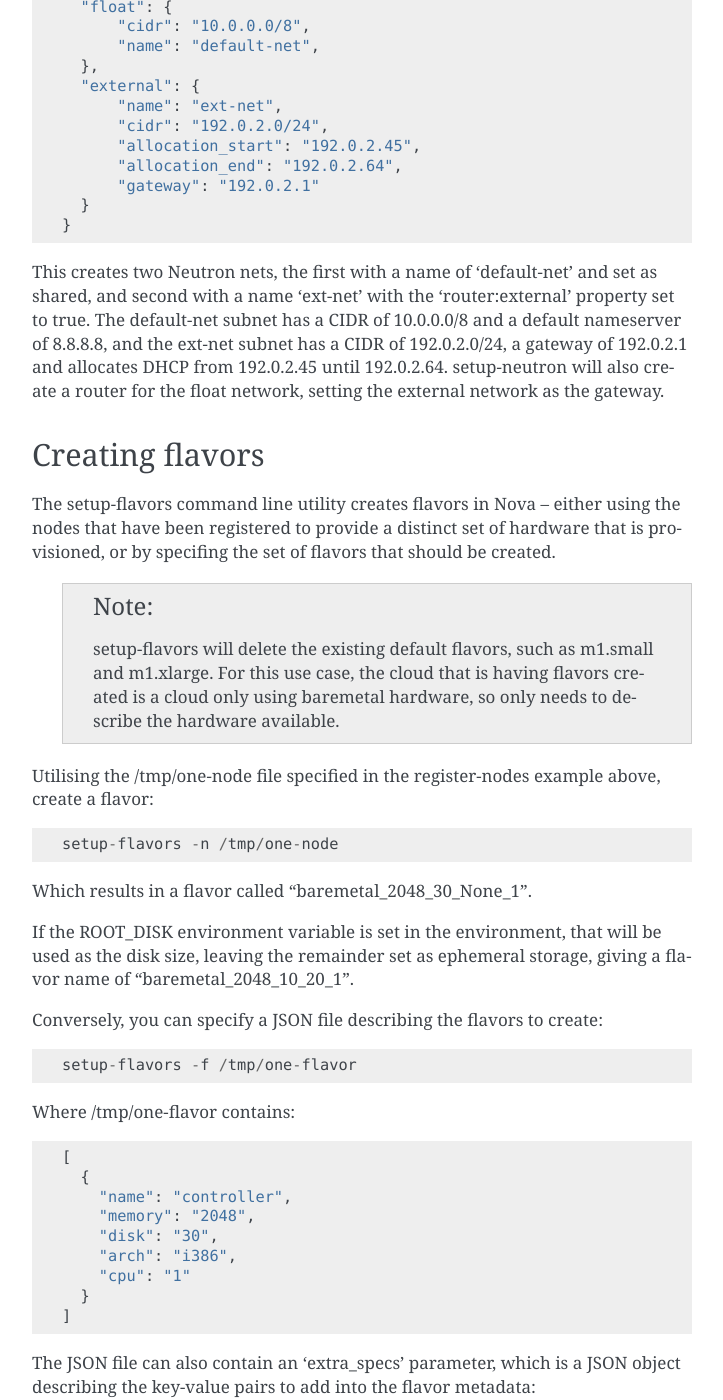
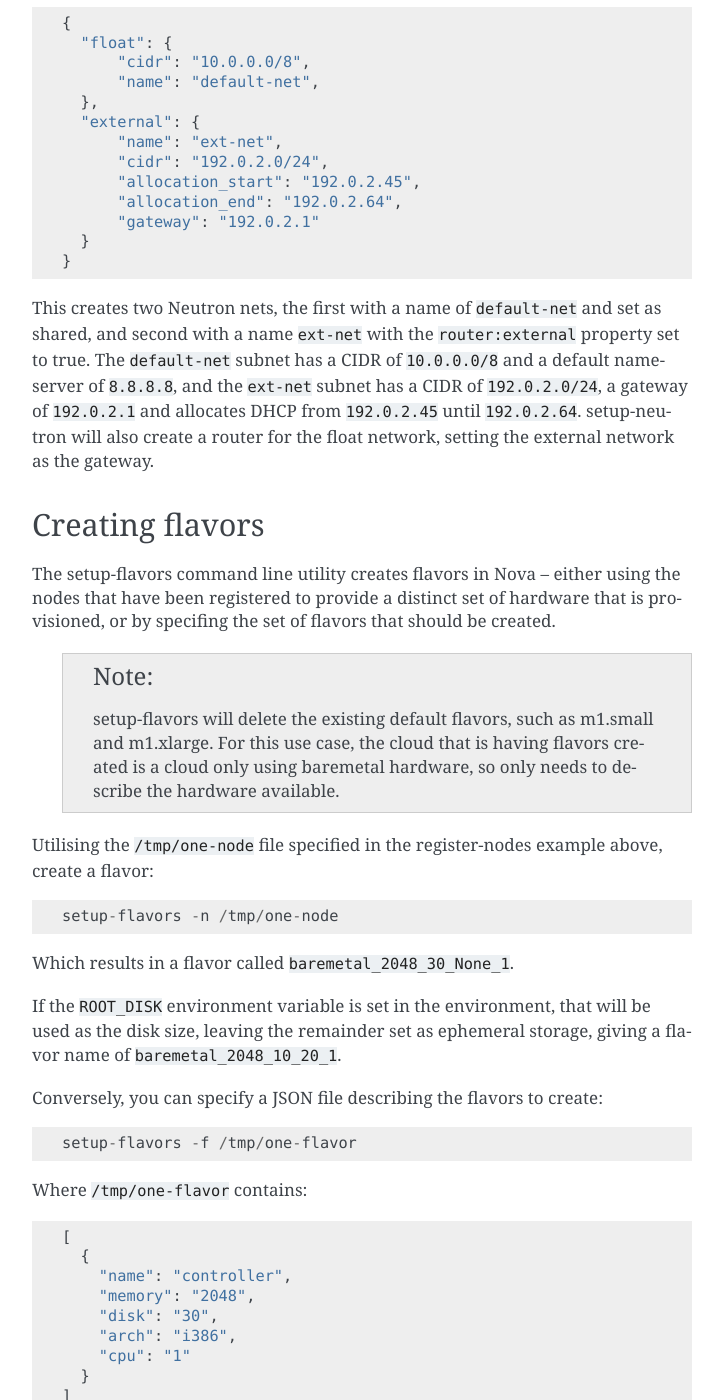
Before and after one commit to openstack-archive/os-cloud-config, a Sphinx documentation site: the page built from doc/source/usage.rst, in a window 1280 px wide and 1400 px high, scrolled down 4230 px. Shown: the whole window, without its empty margins (388-1111 px from the left). Built offline with Sphinx 7.4.7, drawn with Linux system fonts in a browser that asks for light colours; some of the changed text lies outside the part shown.

Commit message:
Clean up usage.rst
Various changes to help usage.rst make more use of RST features,
particular inline code snippets.

The intent here is mostly to make the doc more readable by being more
clear about which values are exact filenames, exact network names, and
so on.

Change-Id: Ic7335379a3c036a1265cac7032042fa351d5606e

```diff
--- a/doc/source/usage.rst
+++ b/doc/source/usage.rst
@@ -10,7 +10,7 @@ To use os-cloud-config in a project::
 Initializing Keystone for a host
 -----------------------------------
 
-The init-keystone command line utility initializes Keystone for use with normal
+The ``init-keystone`` command line utility initializes Keystone for use with normal
 authentication by creating the admin and service tenants, the admin role, the
 admin user, configure certificates and finally registers the initial identity
 endpoint.
@@ -25,15 +25,15 @@ For example::
 
     init-keystone -o 192.0.2.1 -t unset -e admin@example.com -p unset -u root
 
-That acts on the 192.0.2.1 host, sets the admin token and the admin password
-to the string "unset", the admin e-mail address to "admin@example.com", and
+That acts on the host ``192.0.2.1``, sets the admin token and the admin password
+to the string ``unset``, the admin e-mail address to ``admin@example.com``, and
 uses the root user to connect to the host via ssh to configure certificates.
 
 --------------------------------------------
 Registering nodes with a baremetal service
 --------------------------------------------
 
-The register-nodes command line utility supports registering nodes with
+The ``register-nodes`` command line utility supports registering nodes with
 either Ironic or Nova-baremetal. Ironic will be used if the Ironic service
 is registered with Keystone.
 
@@ -61,7 +61,7 @@ For example::
 
     register-nodes -s seed -n /tmp/one-node
 
-Where /tmp/one-node contains::
+Where ``/tmp/one-node`` contains::
 
     [
       {
@@ -83,7 +83,7 @@ Where /tmp/one-node contains::
 Generating keys and certificates for use with Keystone PKI
 ----------------------------------------------------------
 
-The generate-keystone-pki command line utility generates keys and certificates
+The ``generate-keystone-pki`` command line utility generates keys and certificates
 which Keystone uses for signing authentication tokens.
 
 - Keys and certificates can be generated into separate files::
@@ -91,13 +91,13 @@ which Keystone uses for signing authentication tokens.
     generate-keystone-pki /tmp/certificates
 
   That creates four files with signing and CA keys and certificates in
-  /tmp/certificates directory.
+  ``/tmp/certificates`` directory.
 
 - Key and certificates can be generated into heat environment file::
 
     generate-keystone-pki -j overcloud-env.json
 
-  That adds following values into overcloud-env.json file::
+  That adds following values into ``overcloud-env.json`` file::
 
     {
       "parameters": {
@@ -129,7 +129,7 @@ which Keystone uses for signing authentication tokens.
 Setting up networking
 ---------------------
 
-The setup-neutron command line utility allows setting up of a physical control
+The ``setup-neutron`` command line utility allows setting up of a physical control
 plane network suitable for deployment clouds, or an external network with an
 internal floating network suitable for workload clouds.
 
@@ -137,7 +137,7 @@ The network JSON argument allows specifying the network(s) to be created::
 
     setup-neutron -n /tmp/ctlplane
 
-Where /tmp/ctlplane contains::
+Where ``/tmp/ctlplane`` contains::
 
     {
       "physical": {
@@ -150,16 +150,16 @@ Where /tmp/ctlplane contains::
       }
     }
 
-This will create a Neutron flat net with a name of 'ctlplane', and a subnet
-with a CIDR of '192.0.2.0/24', a metadata server and gateway of '192.0.2.1',
-and will allocate DHCP leases in the range of '192.0.2.2' to '192.0.2.20', as
-well as adding a route for 169.254.169.254/32.
+This will create a Neutron flat net with a name of ``ctlplane``, and a subnet
+with a CIDR of ``192.0.2.0/24``, a metadata server and gateway of ``192.0.2.1``,
+and will allocate DHCP leases in the range of ``192.0.2.2`` to ``192.0.2.20``, as
+well as adding a route for ``169.254.169.254/32``.
 
 setup-neutron also supports datacentre networks that require 802.1Q VLAN tags::
 
     setup-neutron -n /tmp/ctlplane-dc
 
-Where /tmp/ctlplane-dc contains::
+Where ``/tmp/ctlplane-dc`` contains::
 
     {
       "physical": {
@@ -174,8 +174,8 @@ Where /tmp/ctlplane-dc contains::
       }
     }
 
-This creates a Neutron 'net' called "public" using VLAN tag 25, that backs onto
-an existing 'net' called "ctlplane".
+This creates a Neutron 'net' called ``public`` using VLAN tag ``25``, that backs onto
+an existing 'net' called ``ctlplane``.
 
  .. note::
 
@@ -186,7 +186,7 @@ setup-neutron can also create two networks suitable for workload clouds::
 
     setup-neutron -n /tmp/float
 
-Where /tmp/float contains::
+Where ``/tmp/float`` contains::
 
     {
       "float": {
@@ -202,13 +202,13 @@ Where /tmp/float contains::
       }
     }
 
-This creates two Neutron nets, the first with a name of 'default-net' and set
-as shared, and second with a name 'ext-net' with the 'router:external'
-property set to true. The default-net subnet has a CIDR of 10.0.0.0/8 and a
-default nameserver of 8.8.8.8, and the ext-net subnet has a CIDR of
-192.0.2.0/24, a gateway of 192.0.2.1 and allocates DHCP from 192.0.2.45 until
-192.0.2.64. setup-neutron will also create a router for the float network,
-setting the external network as the gateway.
+This creates two Neutron nets, the first with a name of ``default-net`` and
+set as shared, and second with a name ``ext-net`` with the ``router:external``
+property set to true. The ``default-net`` subnet has a CIDR of ``10.0.0.0/8`` and a
+default nameserver of ``8.8.8.8``, and the ``ext-net`` subnet has a CIDR of
+``192.0.2.0/24``, a gateway of ``192.0.2.1`` and allocates DHCP from
+``192.0.2.45`` until ``192.0.2.64``. setup-neutron will also create a router
+for the float network, setting the external network as the gateway.
 
 ----------------
 Creating flavors
@@ -225,22 +225,22 @@ is provisioned, or by specifing the set of flavors that should be created.
     is a cloud only using baremetal hardware, so only needs to describe the
     hardware available.
 
-Utilising the /tmp/one-node file specified in the register-nodes example
+Utilising the ``/tmp/one-node`` file specified in the register-nodes example
 above, create a flavor::
 
     setup-flavors -n /tmp/one-node
 
-Which results in a flavor called "baremetal_2048_30_None_1".
+Which results in a flavor called ``baremetal_2048_30_None_1``.
 
-If the ROOT_DISK environment variable is set in the environment, that will be
+If the ``ROOT_DISK`` environment variable is set in the environment, that will be
 used as the disk size, leaving the remainder set as ephemeral storage, giving
-a flavor name of "baremetal_2048_10_20_1".
+a flavor name of ``baremetal_2048_10_20_1``.
 
 Conversely, you can specify a JSON file describing the flavors to create::
 
     setup-flavors -f /tmp/one-flavor
 
-Where /tmp/one-flavor contains::
+Where ``/tmp/one-flavor`` contains::
 
     [
       {
@@ -252,7 +252,7 @@ Where /tmp/one-flavor contains::
       }
     ]
 
-The JSON file can also contain an 'extra_specs' parameter, which is a JSON
+The JSON file can also contain an ``extra_specs`` parameter, which is a JSON
 object describing the key-value pairs to add into the flavor metadata::
 
     [
```
